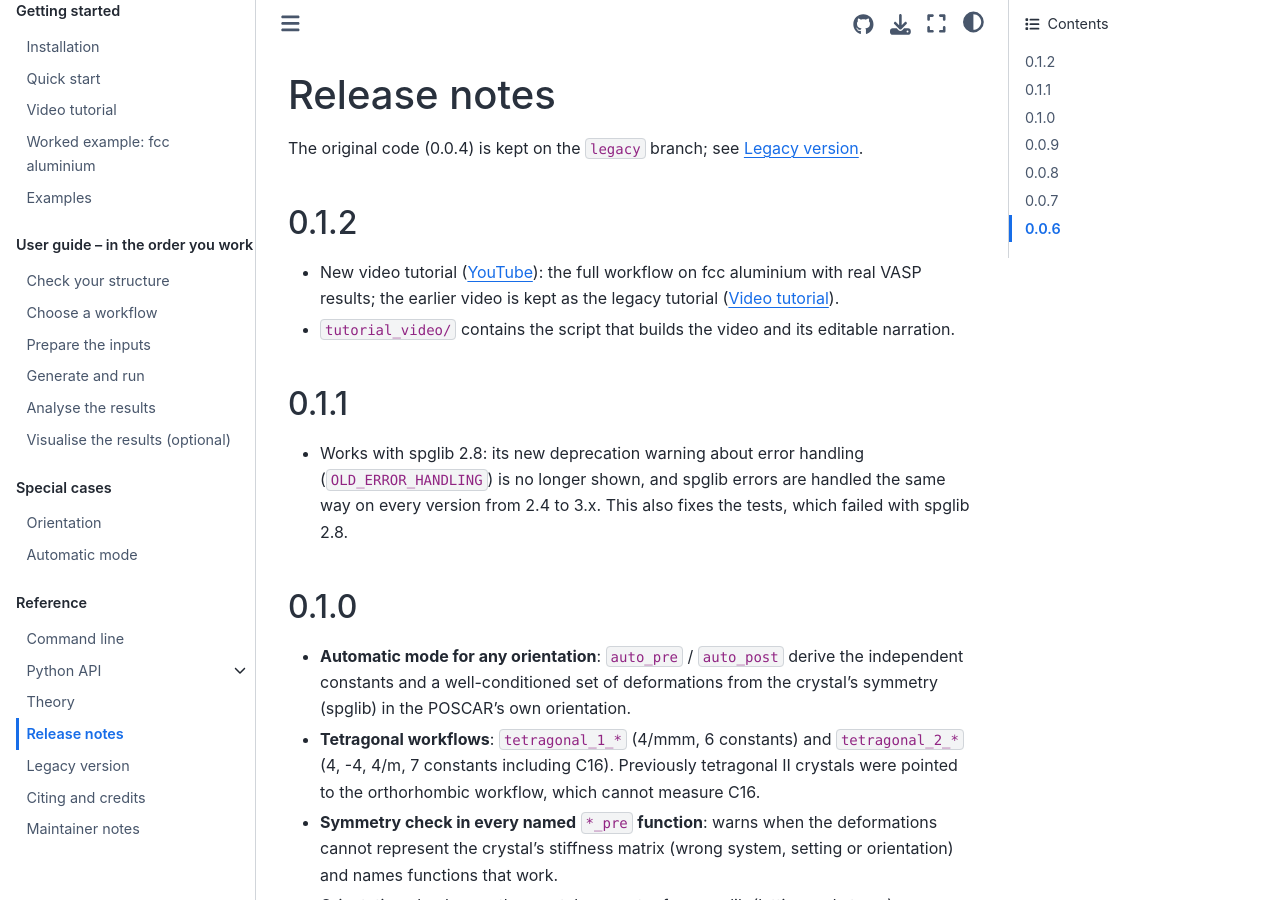
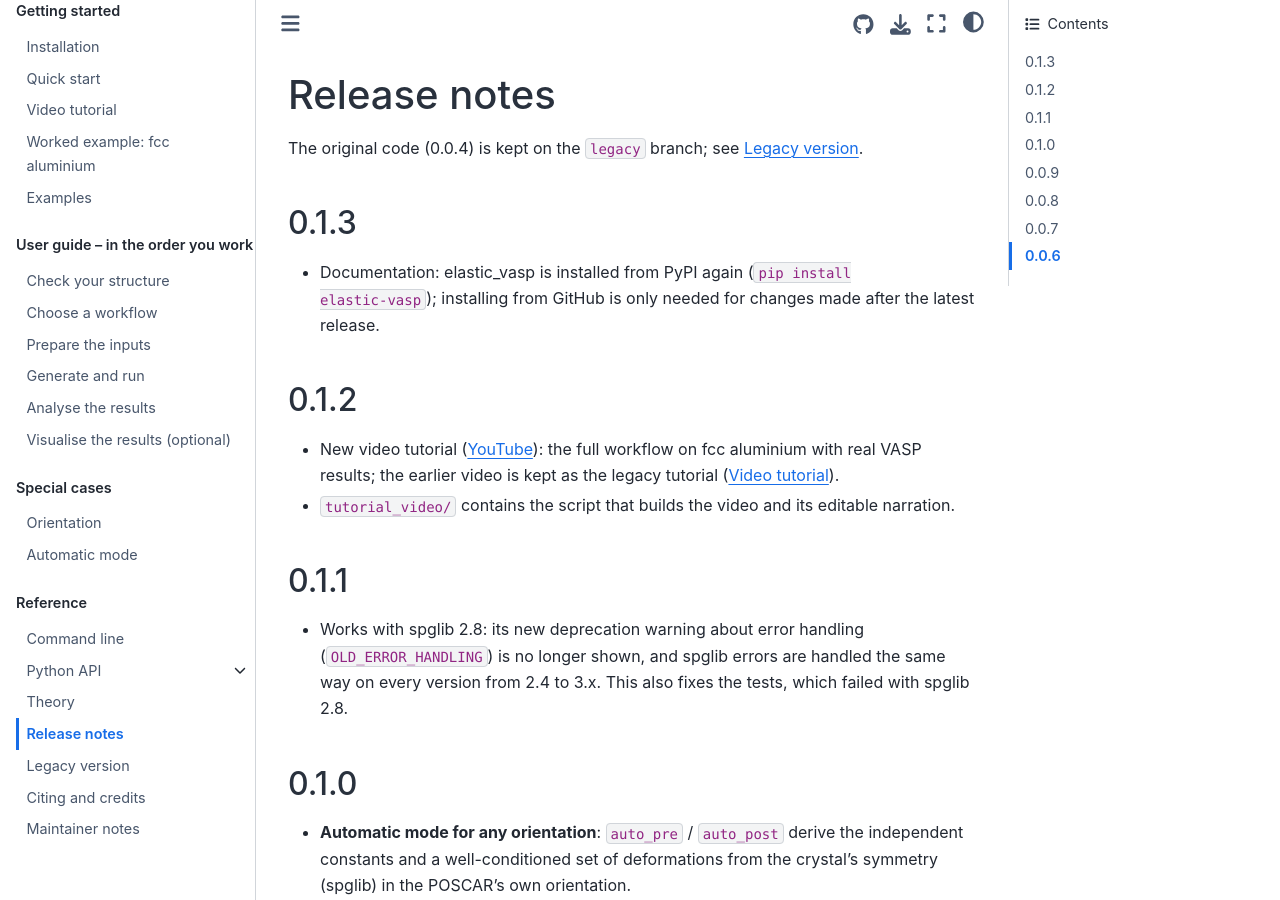
Before and after one commit to prnvrvs/elastic_vasp, a Sphinx documentation site: the page built from docs/release_notes.rst, in a window 1280 px wide and 900 px high. Built offline with Sphinx 7.4.7 and the Sphinx Book theme 1.1.4, drawn with Linux system fonts in a browser that asks for light colours.

Commit message:
Release 0.1.3: install from PyPI in the docs
Co-Authored-By: Claude Opus 5.5 <noreply@anthropic.com>

```diff
--- a/docs/installation.rst
+++ b/docs/installation.rst
@@ -22,7 +22,7 @@ From PyPI
 
    pip install elastic-vasp
 
-This installs the latest release (0.1.2), which this documentation describes.
+This installs the latest release, which this documentation describes.
 
 Latest code from GitHub
 -----------------------
--- a/docs/release_notes.rst
+++ b/docs/release_notes.rst
@@ -2,6 +2,12 @@ Release notes
 =============
 
 The original code (0.0.4) is kept on the ``legacy`` branch; see :doc:`legacy`.
+
+0.1.3
+-----
+
+* Documentation: elastic_vasp is installed from PyPI again (``pip install elastic-vasp``);
+  installing from GitHub is only needed for changes made after the latest release.
 
 0.1.2
 -----
--- a/elastic_vasp/__init__.py
+++ b/elastic_vasp/__init__.py
@@ -1,3 +1,3 @@
-__version__ = "0.1.2"
+__version__ = "0.1.3"
 __author__ = 'PRANAV KUMAR'
 __credits__ = 'Multiscale-Mechanics-Lab, IIT-madras'
```
